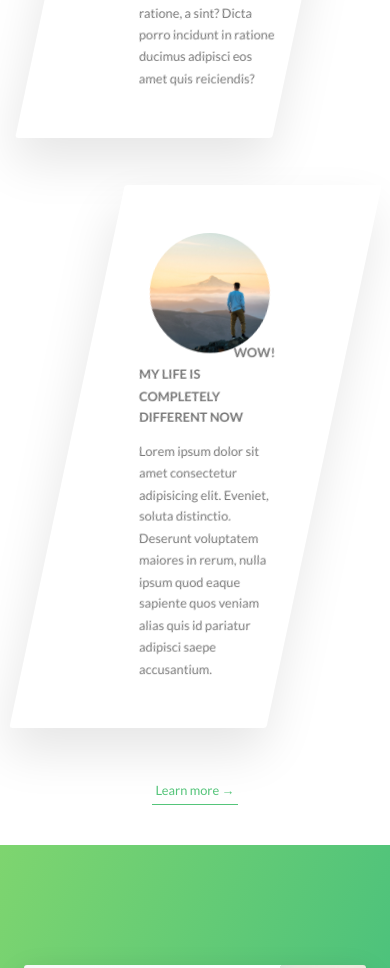
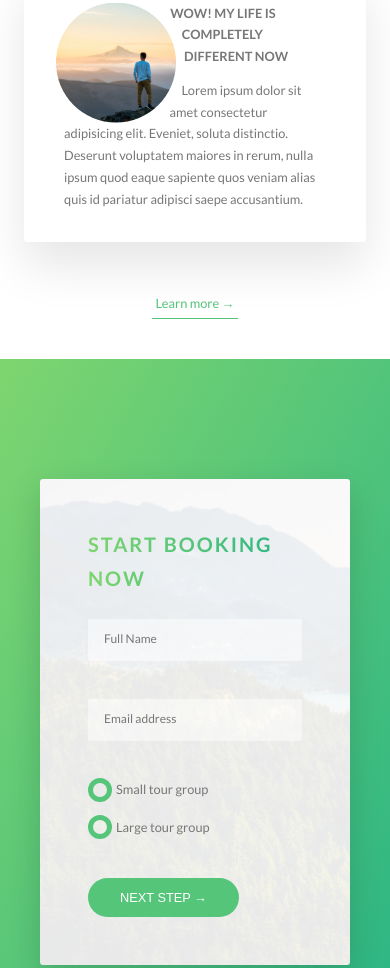
Before and after one commit to slavafive/Natours-Project, a website: page index.html in a window 390 px wide. Shown: the part 5501-6469 px from the top of the page. Drawn offline with Linux system fonts and the light colour scheme.

Commit message:
Write media queries for tours, stories and booking sections

```diff
--- a/sass/components/_form.scss
+++ b/sass/components/_form.scss
@@ -15,6 +15,10 @@
     width: 90%;
     display: block;
     transition: all 0.3s;
+
+    @include respond(tab-port) {
+      width: 100%;
+    }
 
     &:focus {
       outline: none;
@@ -49,6 +53,11 @@
   &__radio-group {
     width: 49%;
     display: inline-block;
+
+    @include respond(tab-port) {
+      width: 100%;
+      margin-bottom: 2rem;
+    }
   }
 
   &__radio-label {
--- a/sass/components/_story.scss
+++ b/sass/components/_story.scss
@@ -9,6 +9,16 @@
   font-size: $default-font-size;
   transform: skewX(-12deg);
 
+  @include respond(tab-port) {
+    width: 100%;
+    padding: 4rem;
+    padding-left: 7rem;
+  }
+
+  @include respond(phone) {
+    transform: skewX(0);
+  }
+
   &__shape {
     width: 15rem;
     height: 15rem;
@@ -19,6 +29,10 @@
     clip-path: circle(50% at 50% 50%);
     transform: translateX(-3rem) skewX(12deg);
     position: relative;
+
+    @include respond(phone) {
+      transform: translateX(-3rem) skewX(0);
+    }
   }
 
   &__image {
@@ -29,6 +43,10 @@
 
   &__text {
     transform: skewX(12deg);
+
+    @include respond(phone) {
+      transform: translateX(-2rem) skewX(0);
+    }
   }
 
   &__caption {
@@ -49,5 +67,4 @@
     opacity: 1;
     transform: translateY(-50%, -50%);
   }
-
 }
--- a/sass/pages/_home.scss
+++ b/sass/pages/_home.scss
@@ -63,20 +63,46 @@
       105deg,
       rgba($color-white, 0.9) 0%,
       rgba($color-white, 0.9) 50%,
-      rgba($color-white, 0) 50%
+      transparent 50%
     ),
     url(../img/nat-10.jpg);
   background-size: 100%;
   border-radius: $border-radius-small;
   box-shadow: 0 1.5rem 4rem rgba($color-black, 0.15);
-  height: 50rem;
+
+  @include respond(tab-land) {
+    background-image: linear-gradient(
+      105deg,
+      rgba($color-white, 0.9) 0%,
+      rgba($color-white, 0.9) 65%,
+      transparent 65%
+    ),
+    url(../img/nat-10.jpg);
+    background-size: cover;
+
+    margin: 0 2rem;
+  }
 
   @include respond(tab-port) {
-    height: 80rem;
+    background-image: linear-gradient(
+      to right,
+      rgba($color-white, 0.9) 0%,
+      rgba($color-white, 0.9) 100%
+    ),
+    url(../img/nat-10.jpg);
+    background-size: cover;
   }
 
   &__form {
     width: 50%;
     padding: 6rem;
+
+    @include respond(tab-land) {
+      width: 65%;
+    }
+
+    @include respond(tab-port) {
+      width: 100%;
+    }
   }
 }
```
Also changed, not shown: css/style.css.
